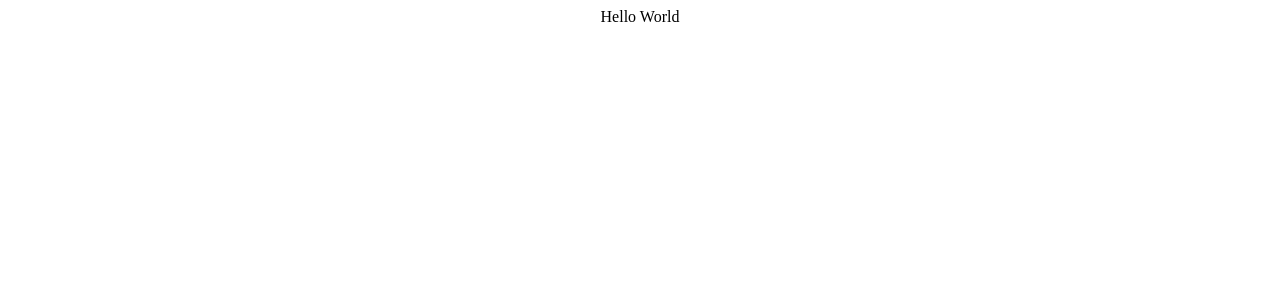
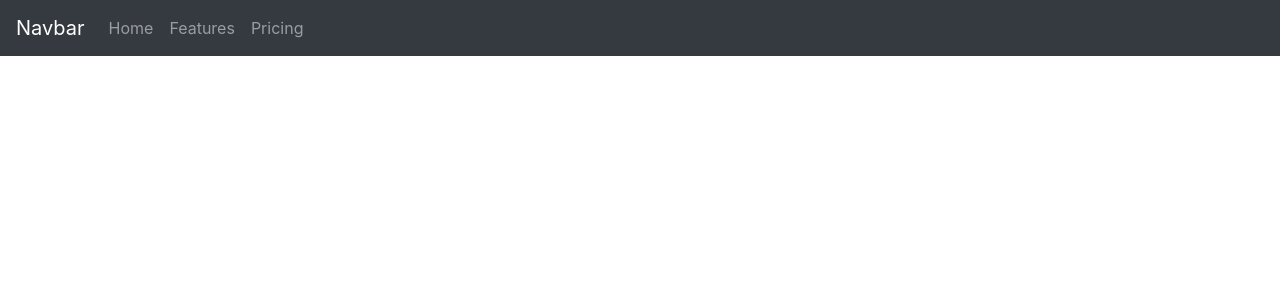
Before and after one commit to tiroxxx/HopeHauling, a React (Create React App) app: page / in a window 1280 px wide. Shown: the top 300 px of the page. Built offline with nearby package versions, Linux system fonts and the light colour scheme.

Commit message:
added navbar

```diff
--- a/package.json
+++ b/package.json
@@ -6,7 +6,9 @@
     "@testing-library/jest-dom": "^5.11.10",
     "@testing-library/react": "^11.2.6",
     "@testing-library/user-event": "^12.8.3",
+    "bootstrap": "^4.6.0",
     "react": "^17.0.2",
+    "react-bootstrap": "^1.5.2",
     "react-dom": "^17.0.2",
     "react-scripts": "4.0.3",
     "web-vitals": "^1.1.1"
--- a/src/App.js
+++ b/src/App.js
@@ -1,9 +1,11 @@
 import './App.css';
+import 'bootstrap/dist/css/bootstrap.min.css';
+import NavbarComponent from "./components/Navbar"
 
 function App() {
   return (
     <div className="App">
-      Hello World
+      <NavbarComponent />
     </div>
   );
 }
--- /dev/null
+++ b/src/components/Navbar.js
@@ -0,0 +1,17 @@
+import React from 'react'
+import { Nav, Navbar } from "react-bootstrap"
+
+export default function NavbarComponent() {
+    return (
+        <>
+            <Navbar bg="dark" variant="dark">
+                <Navbar.Brand href="#home">Navbar</Navbar.Brand>
+                <Nav className="mr-auto">
+                    <Nav.Link href="#home">Home</Nav.Link>
+                    <Nav.Link href="#features">Features</Nav.Link>
+                    <Nav.Link href="#pricing">Pricing</Nav.Link>
+                </Nav>
+            </Navbar>
+        </>
+    )
+}
```
Also changed, not shown: 1 other file (tests, documents, lock files or other folders).
